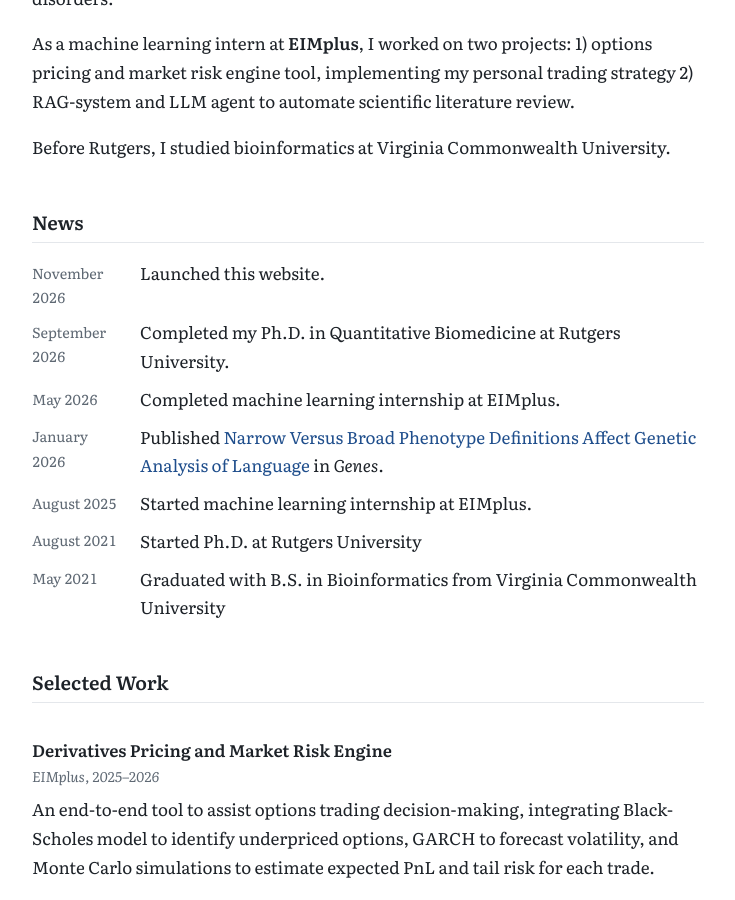
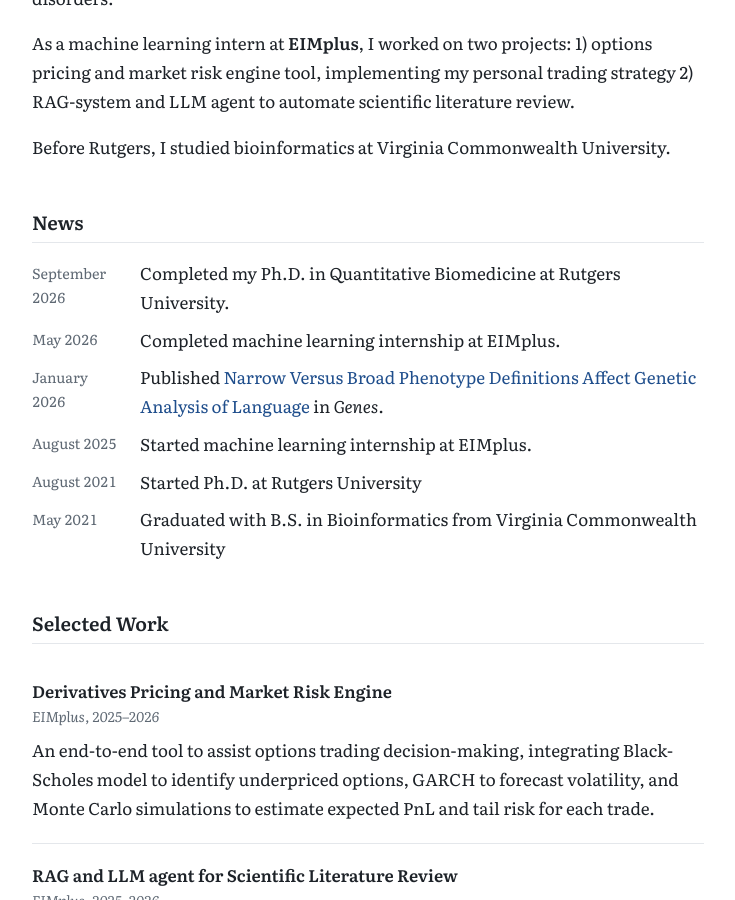
Before and after one commit to mklodi1/mklodi1.github.io, a Jekyll site: the page built from index.html, in a window 1280 px wide and 900 px high, scrolled down 424 px. Shown: the whole window, without its empty margins (272-1007 px from the left). Built offline with Jekyll 4.4.1, drawn with Linux system fonts in a browser that asks for light colours.

Commit message:
Update news.yml

```diff
--- a/_data/news.yml
+++ b/_data/news.yml
@@ -1,7 +1,5 @@
 # Newest first. One short line each; links are written as [text](url).
 # Tip: wrap text in "double quotes" if it contains a colon.
-- date: November 2026
-  text: "Launched this website."
 - date: September 2026
   text: "Completed my Ph.D. in Quantitative Biomedicine at Rutgers University."
 - date: May 2026
```
